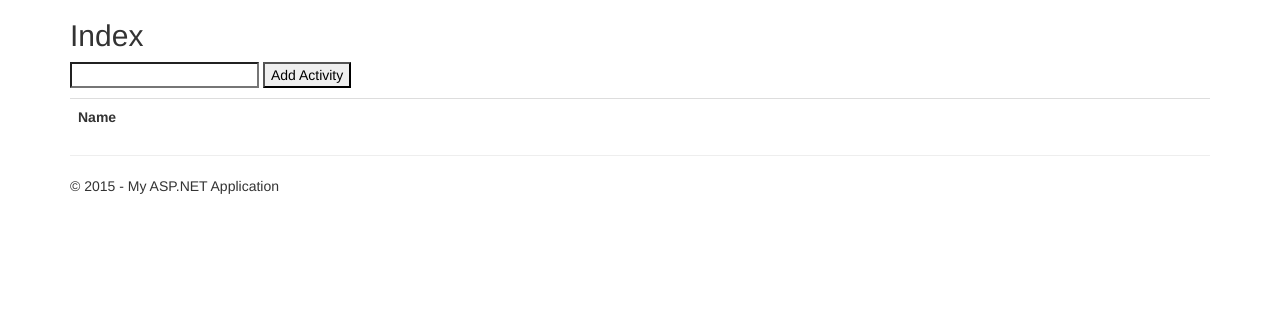
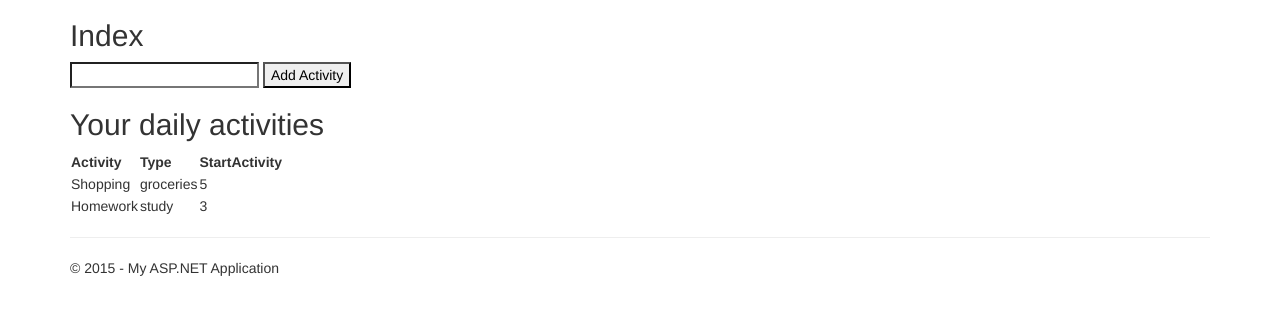
Before and after one commit to gommjabbar/DailyTrackApp, an ASP.NET MVC app: template DailyTrack/Views/Activities/Index.cshtml in a window 1280 px wide. Shown: the part 51-366 px from the top of the page. Run offline with ASP.NET Core 8 and stand-ins for ASP.NET MVC 5, Linux system fonts and the light colour scheme; the template is opened without the code that fills it, so the values that code supplies are empty; the project's own start-up code is not run, and a stand-in starts its controllers and pages; some libraries are stand-ins or nearby versions.

Commit message:
Fixes and cleanup

```diff
--- a/DailyTrack/Views/Activities/Index.cshtml
+++ b/DailyTrack/Views/Activities/Index.cshtml
@@ -10,55 +10,34 @@
     <input type="text" id="newActivityName" />
     <input type="button" value="Add Activity" onclick="addNewActivity()" />
 </p>
-<table class="table">
-    <tr>
-        <th>
-           @Html.DisplayNameFor(model => model.Name)
-        </th>
-        <th></th>
-    </tr>
-
-@foreach (var item in Model) {
-    <tr>
-        <td>
-            @Html.DisplayFor(modelItem => item.Name)
-        </td>
-        <td>
-            @Html.ActionLink("Edit", "Edit", new { id=item.Id }) |
-            @Html.ActionLink("Details", "Details", new { id=item.Id }) |
-            @Html.ActionLink("Delete", "Delete", new { id=item.Id })
-        </td>
-    </tr>
 
     <h2>Your daily activities</h2>
 
     <table>
         <thead>
             <tr>
-                <th>Activity</th><th>Type</th><th>StartActivity</th>
+                <th>Activity</th>
+                <th>Type</th>
+                <th>StartActivity</th>
                 <th></th>
             </tr>
         </thead>
 
-        <tbody data-bind="foreach: activities">
+        <tbody data-bind="foreach: Activities">
             <tr>
-                <td dat-bind ="text name:"></td>
-                <td data-bind="text: activityType().nameActivityType"></td>
-                <td data-bind="text: activityType.start"></td>
+                <td data-bind="text: name"></td>
+                <td data-bind="text: ActivityType().nameActivityType"></td>
+                <td data-bind="text: ActivityType().start"></td>
             </tr>
         </tbody>
     </table>
-
-}
-
-</table>
 @section Scripts {
     <script type="text/javascript">
 
-        function ActivityList(name, initialType) {
+        function Activity(name, initialType) {
             var self = this;
             self.name = name;
-            self.name =ko.oservable(initialType);
+            self.ActivityType = ko.observable(initialType);
 
         }
 
@@ -70,51 +49,12 @@
                 { nameActivityType: "groceries",start:5}
             ];
 
-            self.activities = ko.observableArray([
-                new ActivityList("Shopping", self.availableTypes[2]),
-                new ActivityList("Homework", self.availableTypes[0])
+            self.Activities = ko.observableArray([
+                new Activity("Shopping", self.availableTypes[2]),
+                new Activity("Homework", self.availableTypes[0])
             ]);
         }
-        ko.apllyBindings(new ActivitiesViewModel());
-      //  function typeA(name) {
-            //return {
-              //  name: ko.observable(name)
-           // };
-       // }
-       // var addNewActivity = function() {
-         //   var name = $('#newActivityName').val();
-           // $.ajax({
-             //   url: "/api/activities",
-               // method: "POST",
-                //data: {
-                  //  id:-1,
-                    //name: name
-                //}
-            //}).done(function (data) {
-              //  alert(data);
-           // })
-        //}
+        ko.applyBindings(new ActivitiesViewModel());
 
-        //$.ajax({
-          //  url: "/api/activities",
-            //method: "GET",
-        //}).done(function (data) {
-            //alert(data.length);
-        //})
-
-        //var test = {
-        //    a: "test",
-        //    b: 123,
-        //    c: function (f) {
-        //        f();
-        //    }
-        //};
-        //test['c'](function () { alert('test') });
-
-       // var viewModel = {
-           // Name: ko.observable("Shopping"),
-           // typesA: ko.observableArray([new typeA("Study"),new typeA("Phisical")])
-       // };
-       // ko.applyBindings(viewModel);
     </script>
 }
```
